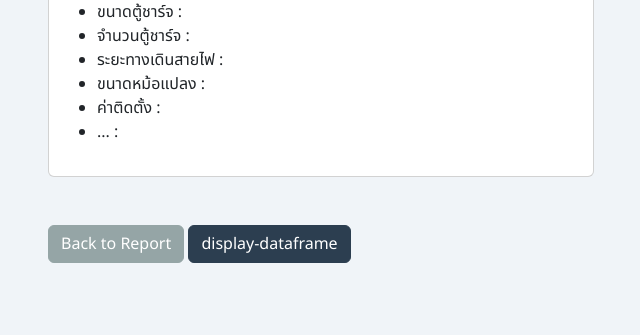
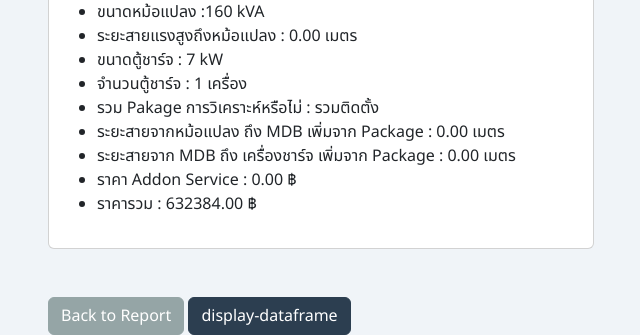
Before and after one commit to StevTobs/tlt-test-version, a Django app: a page that uses client/templates/client/analytics_location.html in a window 1280 px wide. Shown: the part 1078-1413 px from the top of the page, without its empty margins (34-674 px from the left). Before the commit the page ends 1341 px from the top, so only its background shows below. Run offline with Django 4.2, Linux system fonts and the light colour scheme; a user stored in the database is signed in; data comes from the database, SQL or seed files in the repository; both versions use the stored data as it was after the commit; some libraries are stand-ins or nearby versions.

Commit message:
Bonus part

```diff
--- a/client/templates/client/analytics_location.html
+++ b/client/templates/client/analytics_location.html
@@ -94,12 +94,23 @@
                       <p>*กรุณากดคำนวณต้นทุนการติดตั้ง EV Charger เพื่อคำนวณระยะเวลาการคืนทุน</p>
                     <canvas id="visitsChart"></canvas>
                     <ul>
-                        <li>ขนาดตู้ชาร์จ :</li>
-                        <li>จำนวนตู้ชาร์จ :</li>
-                        <li>ระยะทางเดินสายไฟ :</li>
-                        <li>ขนาดหม้อแปลง :</li>
-                        <li>ค่าติดตั้ง :</li>
-                        <li>... :</li>
+                        {% if summarydata.size_tr == ""%}
+                        <li>ขนาดหม้อแปลง : ไม่ใช้หม้อแปลง</li>
+                        {% else %}
+                        <li>ขนาดหม้อแปลง :{{summarydata.size_tr}} kVA</li>
+                        {% endif %}
+                        <li>ระยะสายแรงสูงถึงหม้อแปลง : {{summarydata.disthvtotr}} เมตร</li>
+                        <li>ขนาดตู้ชาร์จ : 7 kW</li>
+                        <li>จำนวนตู้ชาร์จ : {{summarydata.numev}} เครื่อง</li>
+                        {% if summarydata.packageadd == "add"%}
+                        <li>รวม Pakage การวิเคราะห์หรือไม่ : รวมติดตั้ง </li>
+                        {% else %}
+                        <li>รวม Pakage การวิเคราะห์หรือไม่ : ไม่รวมการติดตั้ง </li>
+                        {% endif %}
+                        <li>ระยะสายจากหม้อแปลง ถึง MDB เพิ่มจาก Package : {{summarydata.distrtomdb}} เมตร</li>
+                        <li>ระยะสายจาก MDB ถึง เครื่องชาร์จ เพิ่มจาก Package  : {{summarydata.distmdbtoev}} เมตร</li>
+                        <li>ราคา Addon Service : {{summarydata.addon_total}} ฿</li>
+                        <li>ราคารวม : {{summarydata.cal_costtotal_addon}} ฿</li>
                     </ul>
                 </div>
             </div>
--- a/client/templates/client/cost_ev.html
+++ b/client/templates/client/cost_ev.html
@@ -584,7 +584,6 @@
               ประเมินระยะเวลาการคืนทุน
             </a>
           </div>
-          <br>
         </div>
         <!-- container-fluid -->
       </div>
--- a/client/views.py
+++ b/client/views.py
@@ -221,6 +221,7 @@ def delete_location(request, pk):
 def analytics_report(request):
     # Retrieve all locations for the logged-in user
     locations = LocationData.objects.filter(user=request.user)
+
     return render(request, 'client/analytics_report.html', {'locations': locations})
 
 
@@ -228,7 +229,10 @@ def analytics_report(request):
 def analytics_location(request, pk):
     # Retrieve the location using the primary key (date)
     location = get_object_or_404(LocationData, date=pk, user=request.user)
-    return render(request, 'client/analytics_location.html', {'location': location})
+    cost_total_data = CalcostAc.objects.last()
+    context = {'summarydata': cost_total_data,
+               'location': location}
+    return render(request, 'client/analytics_location.html',context)
 
 
 def display_dataframe(request):
@@ -252,13 +256,10 @@ def display_dataframe(request):
     }
     return render(request, 'analytics/display_dataframe.html', context)
 
-# def start_task(request):
-#     if request.method == 'POST':
-#         # Start the long-running task
-#         long_running_task.delay()
-#         return JsonResponse({'status': 'Task started'})
-#     return render(request, 'client/start_task.html')
 
+
+
+# ---- Bonuds Part ------------
 def calculate_ev_cost(data, post_data):
     # Retrieve values from the database
     priceHV = data.priceHV
@@ -339,26 +340,45 @@ def calculate_addon_cost(data_addon, post_data):
 
     return addon_total
 
+
 @login_required(login_url='login')
 def calcostev(request):
     context = {"error": None, "costtotal": 0, "addon_total": 0, "costtotal_addon": 0}
 
     if request.method == "POST":
         try:
-
-            # If 'submittotal' is pressed, calculate the total cost
             if 'submittotal' in request.POST:
                 data = DataPriceAC.objects.first()
                 data_addon = Addon.objects.first()
 
+                # Calculate costs
                 context["costtotal"] = calculate_ev_cost(data, request.POST)
                 context["addon_total"] = calculate_addon_cost(data_addon, request.POST)
                 context["costtotal_addon"] = context["costtotal"] + context["addon_total"]
 
+                # Retrieve additional values from POST data
+                context["numev"] = int(request.POST.get("numev", 0))
+                context["size_tr"] = request.POST.get("transformerType", "")
+                context["disthvtotr"] = float(request.POST.get("disthvtotr", 0))
+                context["packageadd"] = request.POST.get("packageselection", "")
+                context["distrtomdb"] = float(request.POST.get("distrtomdb", 0))
+                context["distmdbtoev"] = float(request.POST.get("distmdbtoev", 0))
+                context["price_ev_7kw"] = float(request.POST.get("priceEV", 0))
+
+                # Save data to the database
                 costtotal_addon = CalcostAc()
                 costtotal_addon.cal_costtotal_addon = context["costtotal_addon"]
+                costtotal_addon.costtotal = context["costtotal"]
+                costtotal_addon.addon_total = context["addon_total"]
+                costtotal_addon.numev = context["numev"]
+                costtotal_addon.size_tr = context["size_tr"]
+                costtotal_addon.disthvtotr = context["disthvtotr"]
+                costtotal_addon.packageadd = context["packageadd"]
+                costtotal_addon.distrtomdb = context["distrtomdb"]
+                costtotal_addon.distmdbtoev = context["distmdbtoev"]
+                costtotal_addon.price_ev_7kw = context["price_ev_7kw"]
+                costtotal_addon.save()
 
-                costtotal_addon.save()
                 print(f"Total (Cost + Addon): {context['costtotal_addon']}")
 
         except Exception as e:
@@ -367,6 +387,7 @@ def calcostev(request):
     # Debug: check final context values
     print(f"Final context: {context}")
     return render(request, 'client/cost_ev.html', context)
+
 
 def payback(request):
     context = {"error": None, "payback_period": None, "cost_total": 0}
@@ -457,8 +478,11 @@ def payback(request):
 
     return render(request, 'client/payback.html', context)
 
+# def summarycostev(request):
+#     return render (request,'client/analytics-location.html')
 def cost_dc(request):
     return render(request,'client/calcostev_dc.html')
+
 
 @login_required(login_url='login')
 def create_qrcode(request, payment_id):
```
Also changed, not shown: db.sqlite3.
